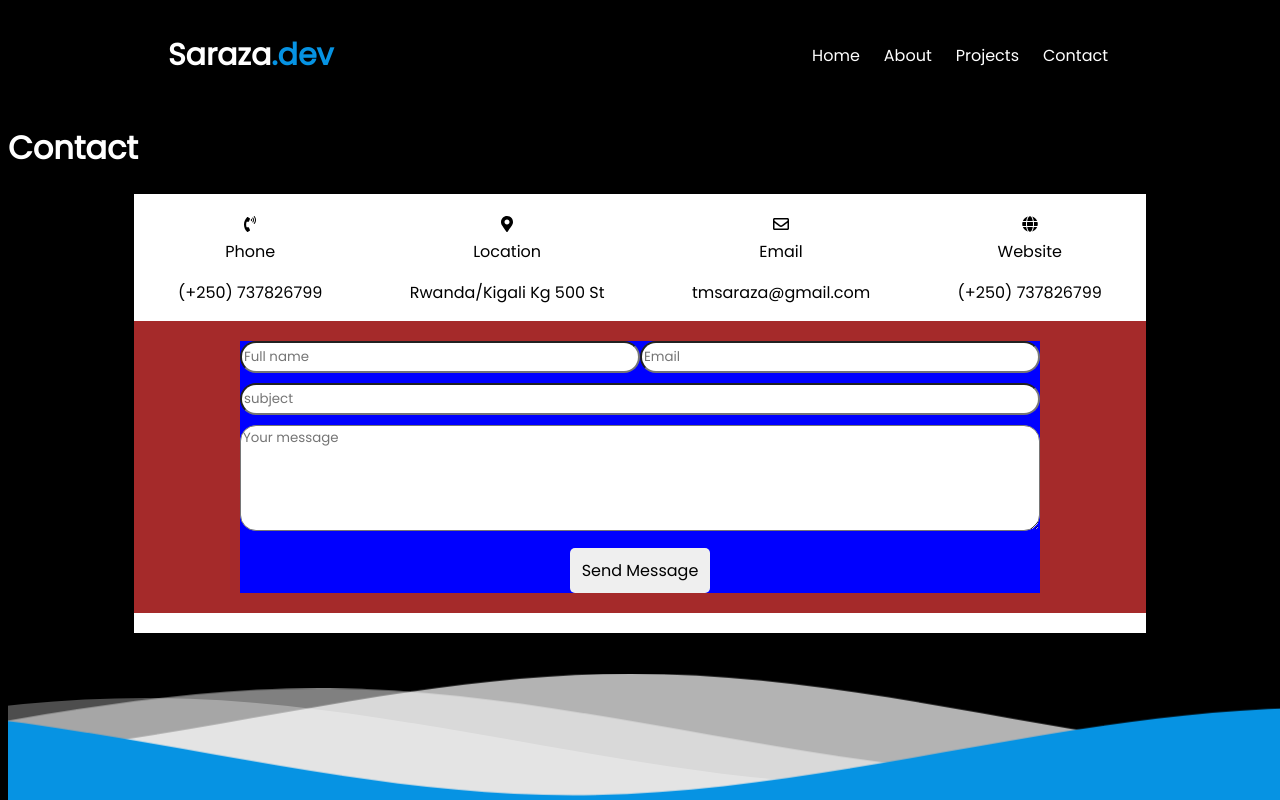
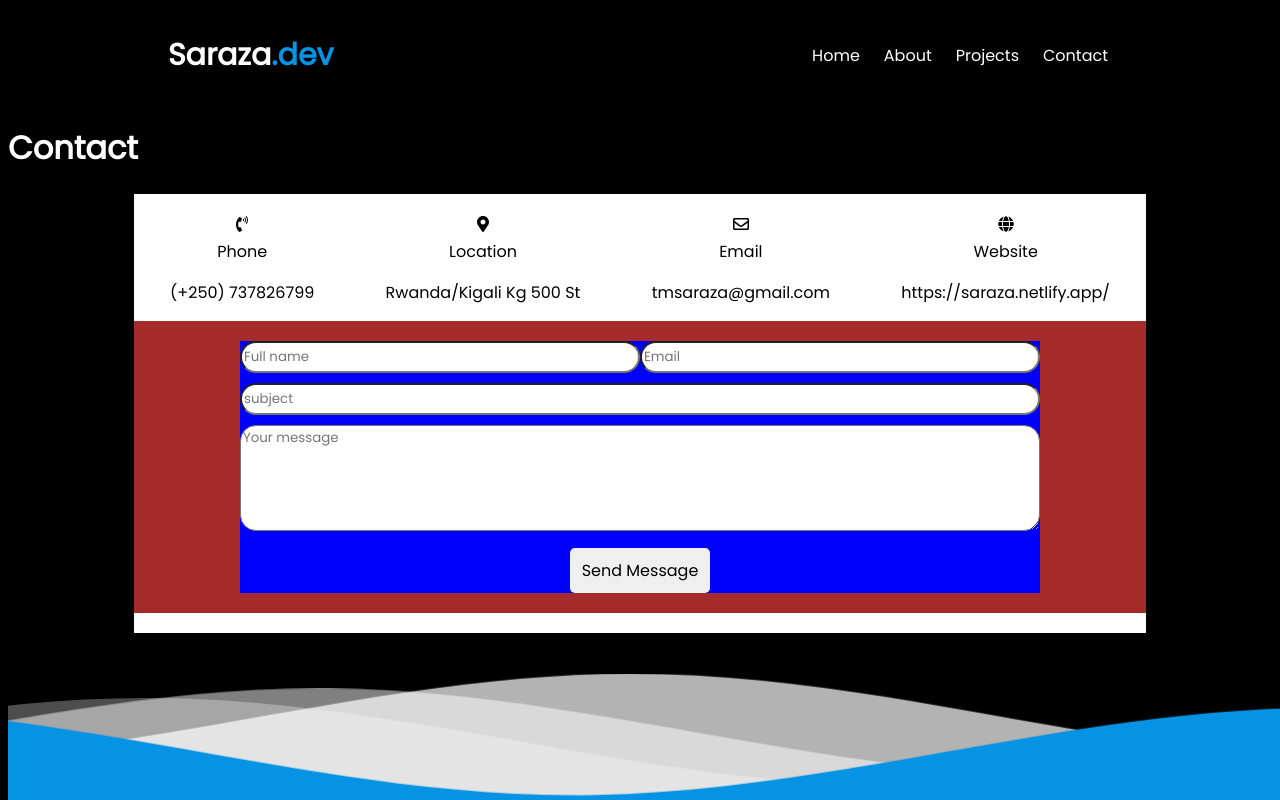
Before and after one commit to sarazaToussaint/Saraza-dev, a React (Create React App) app: page /Contact in a window 1280 px wide. Built offline with nearby package versions, Linux system fonts and the light colour scheme.

Commit message:
Center a form button

```diff
--- a/src/components/Contact.jsx
+++ b/src/components/Contact.jsx
@@ -29,7 +29,7 @@ const Contact = () => (
         <div className={classes.info}>
           <span><FaGlobe /></span>
           <div>Website</div>
-          <p>(+250) 737826799</p>
+          <p>https://saraza.netlify.app/</p>
         </div>
       </div>
 
```
